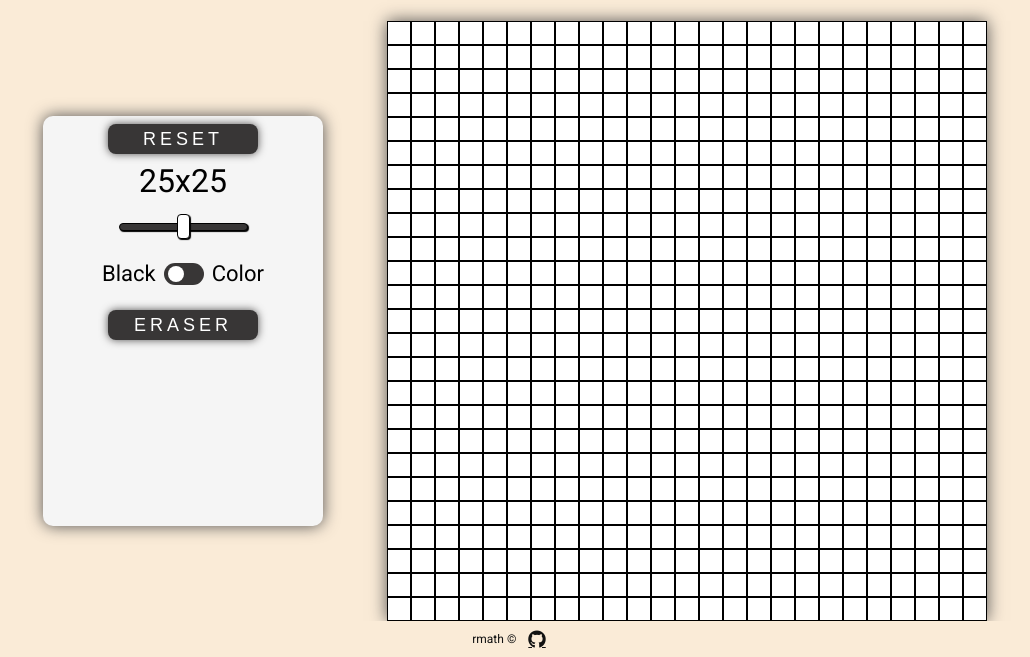
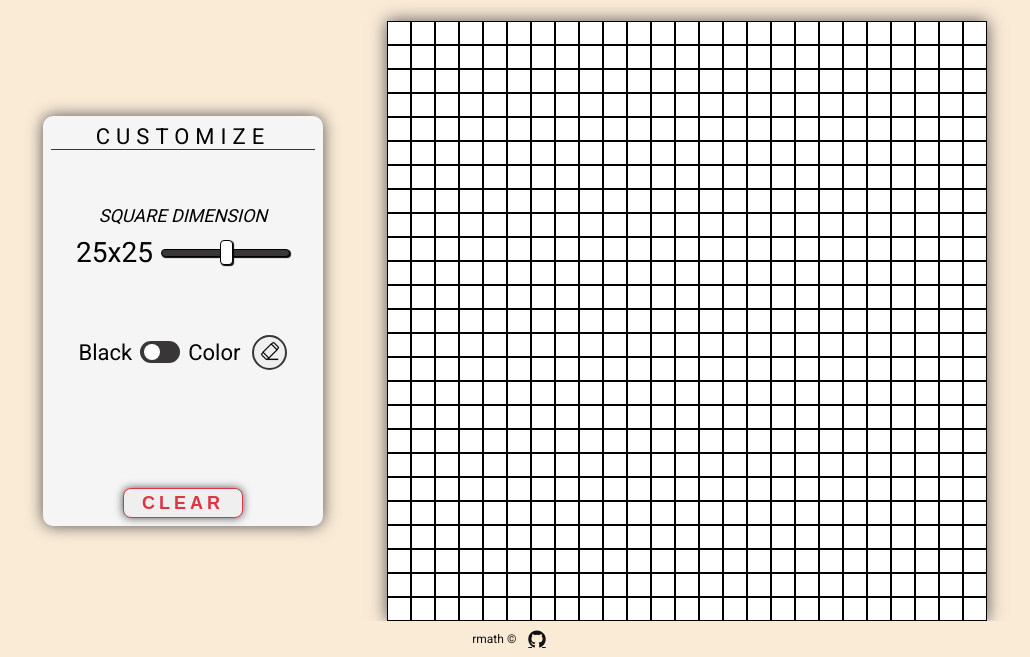
Before and after one commit to rmathr/etch-a-sketch, a plain HTML site: page index.html in a window 1280 px wide. Shown: the part 145-802 px from the top of the page, without its empty margins (125-1155 px from the left). Drawn offline with Linux system fonts and the light colour scheme.

Commit message:
Fix minor bugs with eraser and add some new style to the control panel

```diff
--- a/app.js
+++ b/app.js
@@ -35,11 +35,19 @@ eraserSelect.addEventListener('click', handleForm);
 
 eraserSelect.addEventListener('click', startEraser)
 
+eraserSelect.innerHTML = '<img src="./images/eraser.png" id="eraserImage">';
+
 function startEraser () {
     if(eraserSelect.classList.contains('eraser-clicked')){
         eraserSelect.classList.remove('eraser-clicked');
         if(blackColorSelector.checked){
-            generateHoverEffect(squaresArray,"rainbow");
+            if (colorOptionSelected =='randomColor'){
+                generateHoverEffect(squaresArray, randColor);
+            } else if (colorOptionSelected == 'pickOne') {
+                generateHoverEffect(squaresArray,colorSubmitValue);
+            } else {
+                generateHoverEffect(squaresArray,"rainbow");
+            }
         } else {
             generateHoverEffect(squaresArray,"rgb(56, 54, 54)");
         }
@@ -50,7 +58,7 @@ function startEraser () {
 }
 
 
-  colorOptions.addEventListener('submit', getColorOption);
+  colorOptions.addEventListener('change', getColorOption);
 
 function getColorOption(){
     colorOptionSelected = document.querySelector('input[name="color"]:checked').value;
@@ -79,10 +87,10 @@ function getColorOption(){
 
 function handleForm(event) { event.preventDefault(); }
 colorOptions.addEventListener('submit', handleForm);
-colorPicker.addEventListener('submit', handleForm);
+colorPicker.addEventListener('change', handleForm);
 numberSquares.addEventListener('submit', handleForm);
 
-colorPicker.addEventListener('submit', getNewColor);
+colorPicker.addEventListener('change', getNewColor);
 
 function getNewColor(){
     colorSubmitValue = document.getElementById('selectedColor').value;
--- a/index.html
+++ b/index.html
@@ -17,17 +17,21 @@
 
     <main class="main-content">
         <section class="controls">
-            <div id="controlButton">
-                <button id="resetButton">Reset</button>
+            <header class="control-header">
+                Customize
+            </header>
+
+            <form class="number-squares" id="numberSquares">
+                <label id="squareSizeInfo">Square Dimension</label>
+                <div id="squareContainer">
+                    <label id="sizeInfo"></label>
+                    <input type="range" id="numberOfSquares" name="numSquares" min="1" max="64">
                 </div>
 
-            <form class="number-squares" id="numberSquares">
-                <label id="sizeInfo"></label>
-                <input type="range" id="numberOfSquares" name="numSquares" min="1" max="64">
                 <!-- <input type="submit" id="numberSubmit" name="numSquares" value="Submit"> -->
             </form>
 
-
+            <div id="colors-eraser">
                 <form class="black-color">
                     <label>Black</label>
                     <label class="switch">
@@ -36,9 +40,16 @@
                       </label>
                     <label>Color</label>
                 </form>
+                <div id="eraser">
+                    <!-- <a id="eraserSelect"><img src="./images/eraser.png" id="eraserImage" alt=""></a> -->
+                    <button id="eraserSelect" class="eraser"></button>
+                    <!-- <input type="submit" id="eraserSelect" name="eraser" value="Eraser"> -->
+                </div>
+            </div>
 
 
 
+            <div class="colors-config" id="colors-config">
                 <form class="color-options" id="colorOptions">
                     <div class="radio-button">
                         <label>
@@ -51,22 +62,27 @@
                         <input type="radio" id="pickOne" name="color" value="pickOne">
                         Pick one!</label>
 
+
                     </div>
-
-                <input type="submit" id="colorSubmit" name="color" value="Select">
                 </form>
-
 
                 <form class="color-picker" id="colorPicker">
                     <input type="color" id="selectedColor" name="chosenColor" value="#0040FF">
                     <!-- <label class="color-label">Pick a color!</label> -->
-                <input type="submit" id="chosenColor" name="chosenColor" value="Confirm">
+                    <!-- <input type="submit" id="chosenColor" name="chosenColor" value="Confirm"> -->
                 </form>
 
-            <div id="eraser">
-                <button id="eraserSelect" class="eraser">Eraser</button>
-                <!-- <input type="submit" id="eraserSelect" name="eraser" value="Eraser"> -->
             </div>
+
+
+
+
+
+                <div id="controlButton">
+                    <button id="resetButton">Clear</button>
+                </div>
+
+
 
         </section>
 
--- a/style.css
+++ b/style.css
@@ -62,8 +62,8 @@ body {
 
 .color-picker{
     display: none;
-    align-items: center;
-    margin: 12px 0;
+    align-items: flex-end;
+    margin: 12px 0 6px 0;
 }
 .color-options{
     display: none;
@@ -78,25 +78,38 @@ body {
   margin-left: 12px;
 }
 
-#resetButton, .eraser{
-  width: 150px;
+#resetButton{
+  width: 120px;
   height: 30px;
-  background-color: rgb(56, 54, 54);
-  color: white;
+  font-weight: bold;
+  color: #dc3545;
   font-size: 18px;
   text-transform: uppercase;
   letter-spacing: 4px;
-  border: none;
+  border: 1px solid #dc3545;
   border-radius: 8px;
   cursor: pointer;
   box-shadow: 0 0 0.5rem #525151;
   transition: all 0.05s ease;
 }
 
-#resetButton:hover, .eraser:hover{
+.eraser{
+  width: 35px;
+  height: 35px;
+  border-radius: 50%;
+  border: 2px solid rgb(56, 54, 54);
+  /* background-color: #525151; */
+  /* padding: 6px; */
+}
+
+#resetButton:hover{
   transform: scale(1.1);
 }
 
+#eraserImage{
+  width: 20px;
+  height: auto;
+}
 
 .number-squares {
     margin: 8px 0;
@@ -111,7 +124,7 @@ body {
   height: 410px;
   display: flex;
   flex-direction: column;
-  justify-content: flex-start;
+  justify-content: space-between;
   align-items: center;
   align-content: center;
   background-color: whitesmoke;
@@ -122,17 +135,40 @@ body {
   border-radius: 10px;
 }
 
+.control-header{
+  width: 100%;
+  border-bottom: 1px solid rgb(56, 54, 54);
+  text-align: center;
+  text-transform: uppercase;
+  letter-spacing: 6px;
+}
+
 #numberSquares{
   display: flex;
   flex-direction: column;
   align-items: center;
-  font-size: 32px;
+  font-size: 28px;
+}
+
+#squareSizeInfo{
+  text-transform: uppercase;
+  font-size: 18px;
+  font-style: italic;
+}
+
+#squareContainer{
+  display: flex;
+  align-items: center;
+}
+
+#sizeInfo{
+  margin-right: 8px;
 }
 
 .black-color{
   display: flex;
   align-items: center;
-  margin-bottom: 24px;
+  margin-right: 12px;
 }
 
 .black-color label:first-child{
@@ -143,6 +179,11 @@ body {
   margin-left: 8px;
 }
 
+#colors-eraser{
+  display: flex;
+  align-items: center;
+  margin-bottom: 24px;
+}
 
 .radio-button{
   display: flex;
@@ -166,6 +207,10 @@ body {
 #colorSubmit:hover, #chosenColor:hover{
   background-color: rgba(79,187,72, 0.4);
   transform: scale(1.1);
+}
+
+.colors-config {
+  display: flex;
 }
 
 input[type="radio"]{
@@ -212,7 +257,7 @@ input[type="radio"]{
 
 
 .eraser-clicked{
-  background-color: rgba(56, 54, 54, 0.7);
+  background-color: rgba(56, 54, 54, 0.2);
   color: white;
 }
 
```
Also changed, not shown: images/eraser.png (added). Lines whose indentation alone changed are shown as unchanged.
